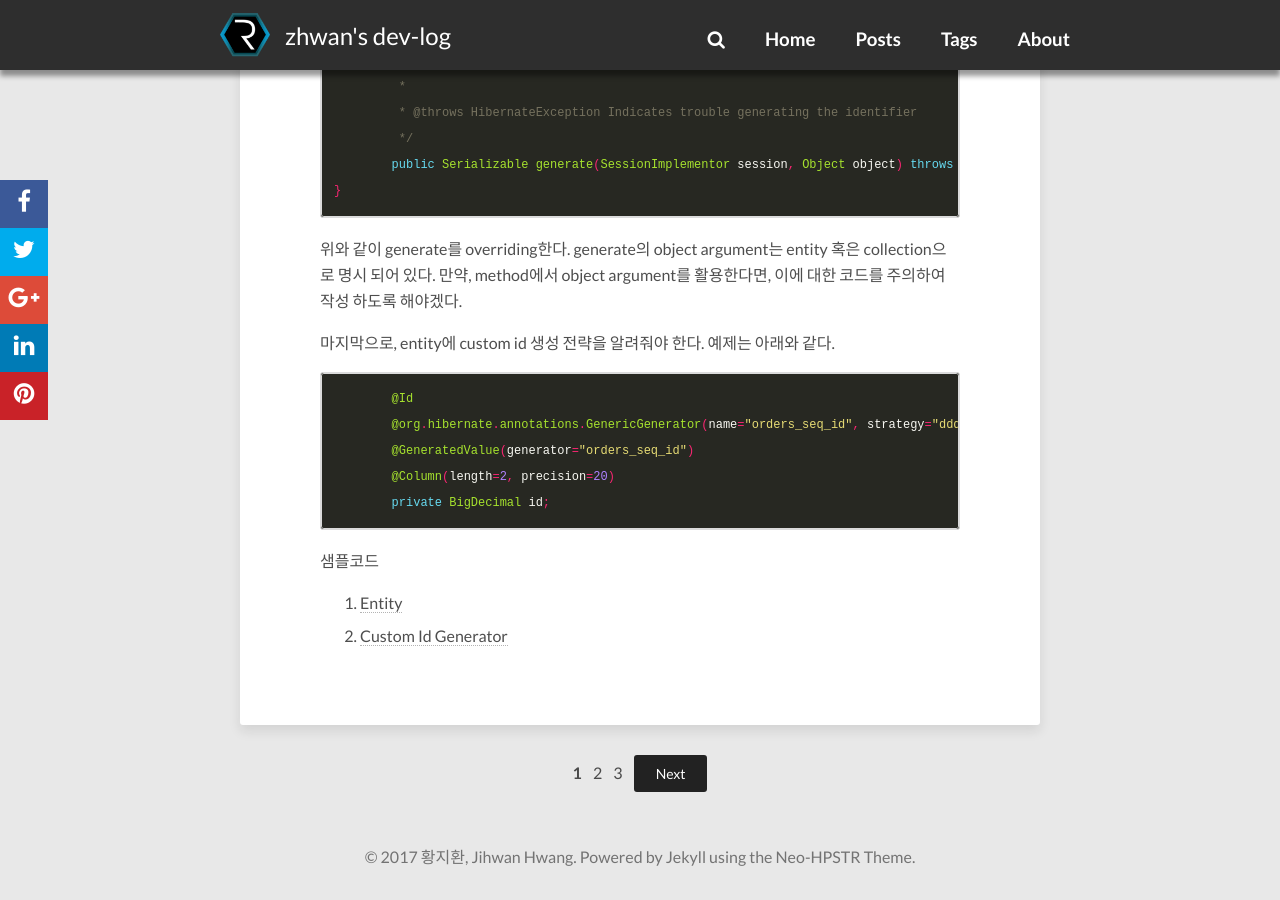
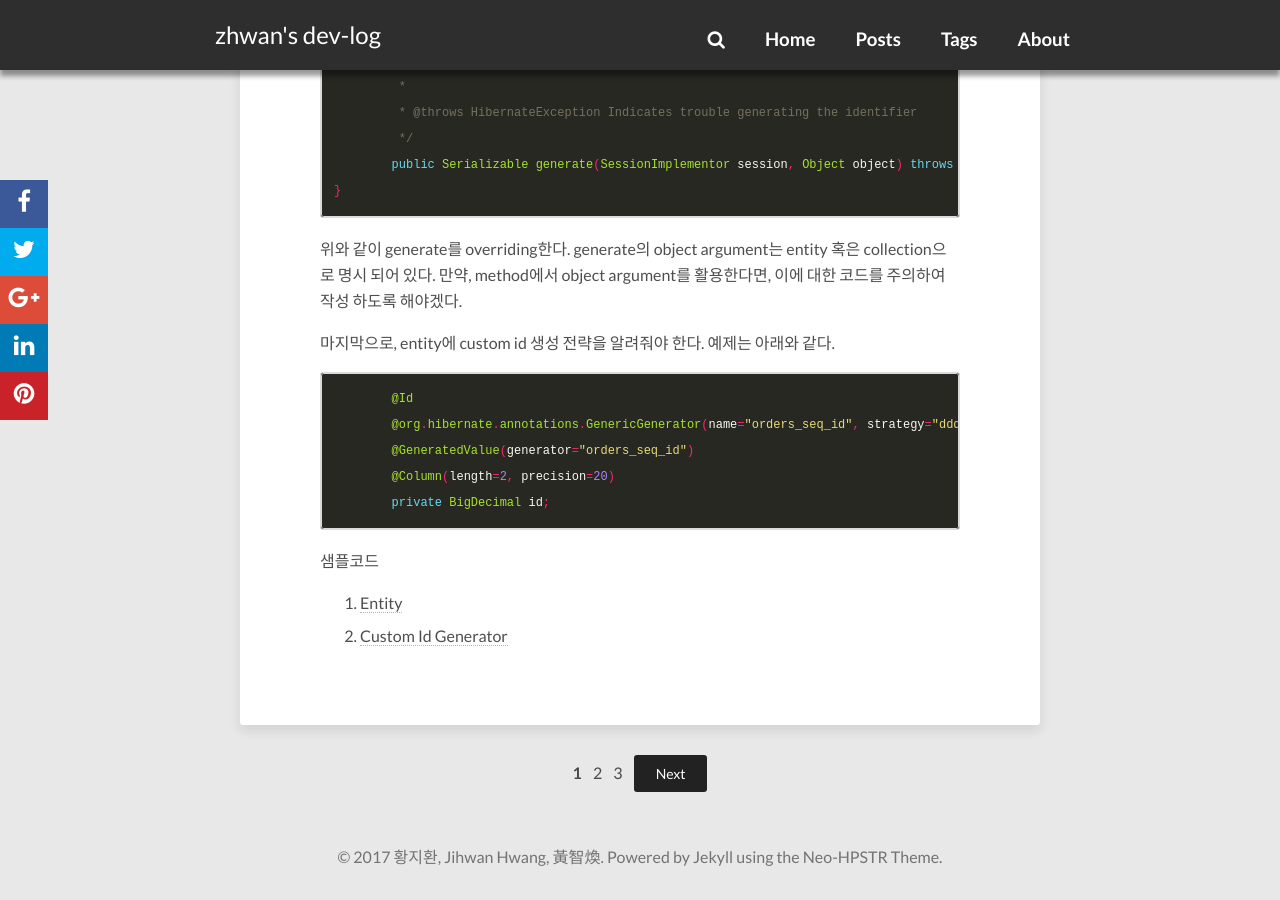
Before and after one commit to jihwan/jihwan.github.io, a Jekyll site: the page built from index.html, in a window 1280 px wide and 900 px high, scrolled down 9902 px. Built offline with Jekyll 4.4.1, drawn with Linux system fonts in a browser that asks for light colours; nearby versions of some CDN libraries; the list of posts is cut into pages by our own code; comment, search, counter and statistics services are not loaded; some of the changed text lies outside the part shown.

Commit message:
UPDATE : _config.yml : update my info

```diff
--- a/_config.yml
+++ b/_config.yml
@@ -5,7 +5,7 @@
 disqus_shortname: zhwan
 reading_time:     true # if true, shows the estimated reading time for a post
 words_per_minute: 200
-logo:             images/logo.png # logo visible in the topbar
+# logo:             images/logo.png # logo visible in the topbar
 excerpt_separator: <!--more-->
 # Your site's domain goes here (eg: //mmistakes.github.io, http://mademistakes.com, etc)
 # When testing locally leave blank or use http://localhost:4000
@@ -30,9 +30,9 @@
 
 # Owner/author information
 owner:
-  name:           황지환, Jihwan Hwang
+  name:           황지환, Jihwan Hwang, 黃智煥
   site:           http://zhwan.info/about
-  avatar:         images/avatar.jpg
+  avatar:         images/zhwan.png
   bio:            "Enjoy life to the full~ :)"
   email:          zhwan.hwang@gmail.com
   # Twitter nick for use in Twitter cards and follow button.
```
